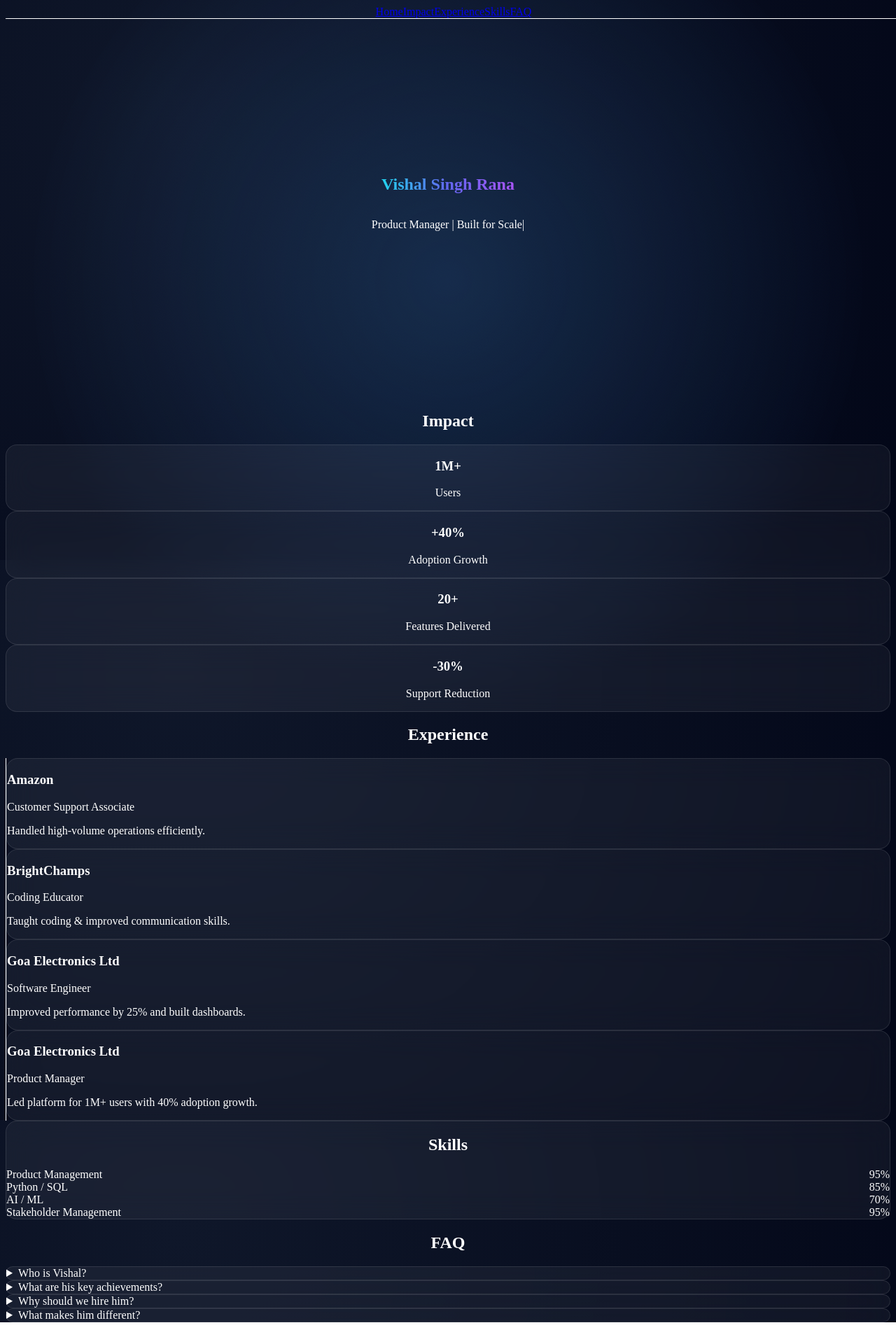
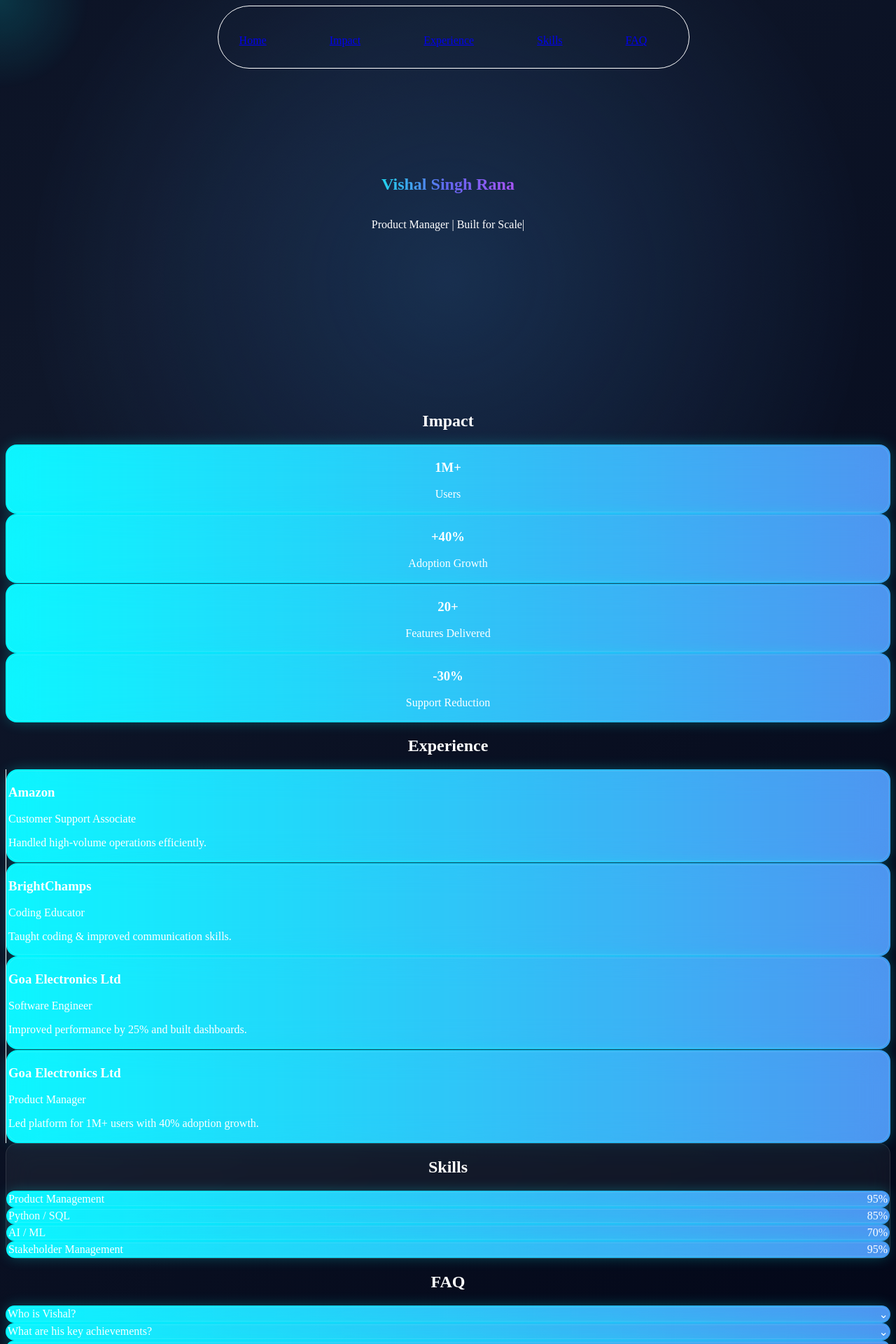
Before and after one commit to VishalSinghRana/AI-Resume, a Next.js app in the folder ai-resume/: page / in a window 1280 px wide. Shown: the top 1920 px of the page at 70% size. Before the commit the page ends 1889 px from the top, so only its background shows below. Built offline with nearby package versions, Linux system fonts and the light colour scheme.

Commit message:
Level 3 UI

```diff
--- /dev/null
+++ b/ai-resume/app/components/CursorGlow.tsx
@@ -0,0 +1,22 @@
+"use client";
+
+import { useEffect, useState } from "react";
+
+export default function CursorGlow() {
+  const [pos, setPos] = useState({ x: 0, y: 0 });
+
+  useEffect(() => {
+    const move = (e: MouseEvent) => {
+      setPos({ x: e.clientX, y: e.clientY });
+    };
+    window.addEventListener("mousemove", move);
+    return () => window.removeEventListener("mousemove", move);
+  }, []);
+
+  return (
+    <div
+      className="cursor-glow"
+      style={{ left: pos.x, top: pos.y }}
+    />
+  );
+}
--- a/ai-resume/app/components/FAQ.tsx
+++ b/ai-resume/app/components/FAQ.tsx
@@ -32,18 +32,38 @@ export default function FAQ() {
 
         <div className="space-y-4">
           {faqs.map((item, index) => (
-            <motion.details
+  <motion.div
     key={index}
-              className="card-hover glass p-4 cursor-pointer"
     initial={{ opacity: 0, y: 20 }}
     whileInView={{ opacity: 1, y: 0 }}
     transition={{ delay: index * 0.15 }}
   >
-              <summary className="font-medium text-cyan-400">
+
+    <div className="border-animate rounded-xl">
+      <details className="glass glow p-5 rounded-xl group cursor-pointer">
+
+        {/* Question */}
+        <summary className="flex justify-between items-center font-medium text-cyan-400 list-none">
           {item.q}
+
+          <span className="transition-transform duration-300 group-open:rotate-180">
+            ⌄
+          </span>
         </summary>
-              <p className="mt-2 text-gray-400">{item.a}</p>
-            </motion.details>
+
+        {/* Answer */}
+        <motion.p
+          className="mt-3 text-gray-400"
+          initial={{ opacity: 0 }}
+          whileInView={{ opacity: 1 }}
+        >
+          {item.a}
+        </motion.p>
+
+      </details>
+    </div>
+
+  </motion.div>
 ))}
         </div>
 
--- a/ai-resume/app/components/Metrics.tsx
+++ b/ai-resume/app/components/Metrics.tsx
@@ -1,6 +1,7 @@
 "use client";
 
 import { motion } from "framer-motion";
+import Tilt from "react-parallax-tilt";
 
 const metrics = [
   { label: "Users", value: "1M+" },
@@ -12,7 +13,7 @@ const metrics = [
 export default function Metrics() {
   return (
     <section id="metrics" className="py-20 px-6 md:px-20">
-      <div className = "max-w-5xl mx-auto">
+      <div className="max-w-5xl mx-auto">
 
 
         <h2 className="text-3xl font-semibold mb-10 text-center">
@@ -23,15 +24,27 @@ export default function Metrics() {
           {metrics.map((item, index) => (
             <motion.div
               key={index}
-            className="card-hover glass p-6 text-center"
               initial={{ opacity: 0, y: 30 }}
               whileInView={{ opacity: 1, y: 0 }}
               transition={{ delay: index * 0.2 }}
             >
+              <Tilt glareEnable={true} glareMaxOpacity={0.2} scale={1.05}>
+
+                <div className="border-animate rounded-2xl">
+                  <div className="glass glow p-6 text-center rounded-2xl">
+
                     <h3 className="text-4xl font-bold text-cyan-400">
                       {item.value}
                     </h3>
-            <p className="mt-2 text-gray-400">{item.label}</p>
+
+                    <p className="mt-2 text-gray-400">
+                      {item.label}
+                    </p>
+
+                  </div>
+                </div>
+
+              </Tilt>
             </motion.div>
           ))}
         </div>
--- a/ai-resume/app/components/Navbar.tsx
+++ b/ai-resume/app/components/Navbar.tsx
@@ -2,30 +2,36 @@
 
 export default function Navbar() {
   return (
-    <nav className="fixed top-0 left-0 w-full z-50 bg-black/50 backdrop-blur-md border-b border-white/10">
-      <div className="max-w-6xl mx-auto px-6 py-3 flex justify-center gap-8 text-sm">
+    <nav className="fixed top-0 left-0 w-full z-50 flex justify-center mt-6">
 
-        <a href="#hero" className="hover:text-cyan-400 transition">
+      {/* OUTER BIG PILL */}
+      <div className="px-6 py-3 rounded-full bg-white/60 backdrop-blur-md border border-white/20 shadow-lg">
+
+        {/* INNER ITEMS */}
+        <div className="flex items-center gap-4 text-lg font-medium">
+
+          <a href="#hero" className="px-5 py-2.5 rounded-full bg-white/5 hover:bg-cyan-400 hover:text-black text-gray-300 transition">
             Home
           </a>
 
-        <a href="#metrics" className="hover:text-cyan-400 transition">
+          <a href="#metrics" className="px-5 py-2.5 rounded-full bg-white/5 hover:bg-cyan-400 hover:text-black text-gray-300 transition">
             Impact
           </a>
 
-        <a href="#timeline" className="hover:text-cyan-400 transition">
+          <a href="#timeline" className="px-5 py-2.5 rounded-full bg-white/5 hover:bg-cyan-400 hover:text-black text-gray-300 transition">
             Experience
           </a>
 
-        <a href="#skills" className="hover:text-cyan-400 transition">
+          <a href="#skills" className="px-5 py-2.5 rounded-full bg-white/5 hover:bg-cyan-400 hover:text-black text-gray-300 transition">
             Skills
           </a>
 
-        <a href="#faq" className="hover:text-cyan-400 transition">
+          <a href="#faq" className="px-5 py-2.5 rounded-full bg-white/5 hover:bg-cyan-400 hover:text-black text-gray-300 transition">
             FAQ
           </a>
 
         </div>
+      </div>
     </nav>
   );
 }
--- a/ai-resume/app/components/Skills.tsx
+++ b/ai-resume/app/components/Skills.tsx
@@ -1,6 +1,7 @@
 "use client";
 
 import { motion } from "framer-motion";
+import Tilt from "react-parallax-tilt";
 
 const skills = [
   { name: "Product Management", level: 95 },
@@ -26,17 +27,32 @@ export default function Skills() {
     whileInView={{ opacity: 1, y: 0 }}
     transition={{ delay: index * 0.15 }}
   >
-              <div className="flex justify-between mb-1">
-                <span>{skill.name}</span>
+    <Tilt scale={1.02}>
+    <div className="border-animate rounded-xl">
+      <div className="glass glow p-4 rounded-xl">
+
+        {/* Header */}
+        <div className="flex justify-between mb-2">
+          <span className="font-medium">{skill.name}</span>
           <span className="text-cyan-400">{skill.level}%</span>
         </div>
 
-              <div className="w-full h-2 bg-gray-800 rounded-full overflow-hidden">
-                <div
-                  className="h-2 bg-gradient-to-r from-cyan-400 to-purple-500"
-                  style={{ width: `${skill.level}%` }}
-                ></div>
+        {/* Bar */}
+        <div className="w-full h-3 bg-gray-800 rounded-full overflow-hidden">
+
+          <motion.div
+            className="h-3 rounded-full bg-gradient-to-r from-cyan-400 via-blue-500 to-purple-500 shadow-[0_0_15px_rgba(0,255,255,0.6)]"
+            initial={{ width: 0 }}
+            whileInView={{ width: `${skill.level}%` }}
+            transition={{ duration: 1.2, delay: index * 0.2 }}
+          />
+
         </div>
+
+      </div>
+    </div>
+    </Tilt>
+
   </motion.div>
 ))}
         </div>
--- a/ai-resume/app/components/Timeline.tsx
+++ b/ai-resume/app/components/Timeline.tsx
@@ -1,6 +1,7 @@
 "use client";
 
 import { motion } from "framer-motion";
+import Tilt from "react-parallax-tilt";
 
 const timeline = [
   {
@@ -37,17 +38,35 @@ export default function Timeline() {
         {timeline.map((item, index) => (
           <motion.div
     key={index}
-            className="mb-10 ml-6 card-hover glass p-4"
+    className="mb-10 ml-6"
     initial={{ opacity: 0, x: -30 }}
     whileInView={{ opacity: 1, x: 0 }}
     transition={{ delay: index * 0.2 }}
   >
-            {/* Dot */}
-            <span className="absolute -left-3 flex h-6 w-6 items-center justify-center rounded-full bg-cyan-400 shadow-lg shadow-cyan-400/50"></span>
 
-            <h3 className="text-xl font-bold">{item.title}</h3>
-            <p className="text-cyan-400">{item.role}</p>
-            <p className="text-gray-400 mt-1">{item.desc}</p>
+    {/* Glow Dot */}
+    <span className="absolute -left-3 flex h-6 w-6 items-center justify-center rounded-full bg-cyan-400 shadow-[0_0_20px_rgba(0,255,255,0.8)]"></span>
+
+    {/* Card */}
+    <Tilt scale={1.03} glareEnable={true} glareMaxOpacity={0.15}>
+    <div className="border-animate rounded-xl">
+      <div className="glass glow p-5 rounded-xl">
+
+        <h3 className="text-xl font-bold">
+          {item.title}
+        </h3>
+
+        <p className="text-cyan-400">
+          {item.role}
+        </p>
+
+        <p className="text-gray-400 mt-1">
+          {item.desc}
+        </p>
+
+      </div>
+    </div>
+</Tilt>
   </motion.div>
         ))}
       </div>
--- a/ai-resume/app/globals.css
+++ b/ai-resume/app/globals.css
@@ -3,8 +3,16 @@
 @tailwind utilities;
 
 body {
-  background: radial-gradient(circle at 20% 20%, #0f172a, #020617);
+  background: linear-gradient(-45deg, #020617, #0f172a, #020617, #1e293b);
+  background-size: 400% 400%;
+  animation: gradientBG 15s ease infinite;
   color: white;
+}
+
+@keyframes gradientBG {
+  0% {background-position: 0% 50%}
+  50% {background-position: 100% 50%}
+  100% {background-position: 0% 50%}
 }
 
 /* Animated gradient layer */
@@ -58,3 +66,56 @@ html {
 .glow:hover {
   box-shadow: 0 0 40px rgba(0,255,255,0.7);
 }
+
+.border-animate {
+  position: relative;
+  border-radius: 16px;
+  padding: 2px;
+  background: linear-gradient(270deg, #00f7ff, #8a2be2, #00f7ff);
+  background-size: 400% 400%;
+  animation: borderMove 6s ease infinite;
+}
+
+@keyframes borderMove {
+  0% {background-position: 0%}
+  50% {background-position: 100%}
+  100% {background-position: 0%}
+}
+
+.cursor-glow {
+  position: fixed;
+  width: 300px;
+  height: 300px;
+  background: radial-gradient(circle, rgba(0,255,255,0.15), transparent 60%);
+  pointer-events: none;
+  transform: translate(-50%, -50%);
+  z-index: 999;
+}
+
+details:hover {
+  transform: translateY(-4px);
+}
+
+nav a {
+  position: relative;
+  padding: 40px 60px 30px 30px;
+}
+
+nav a::after {
+  content: "";
+  position: absolute;
+  width: 0%;
+  height: 2px;
+  bottom: -2px;
+  left: 0;
+  background: cyan;
+  transition: 0.3s;
+}
+
+nav a:hover::after {
+  width: 100%;
+}
+
+nav a:hover {
+  box-shadow: 0 0 10px rgba(0,255,255,0.5);
+}
--- a/ai-resume/app/page.tsx
+++ b/ai-resume/app/page.tsx
@@ -4,10 +4,12 @@ import Timeline from "./components/Timeline";
 import Skills from "./components/Skills"
 import FAQ from "./components/FAQ";
 import Navbar from "./components/Navbar";
+import CursorGlow from "./components/CursorGlow";
 
 export default function Home() {
   return (
     <main className="bg-gradient-to-b from-black via-slate-900 to black text-white">
+      <CursorGlow />
       <Navbar />
       <div className="px-4 md:px-8 pt-20">
       <Hero />
--- a/ai-resume/package.json
+++ b/ai-resume/package.json
@@ -12,7 +12,8 @@
     "framer-motion": "^12.38.0",
     "next": "16.2.1",
     "react": "19.2.4",
-    "react-dom": "19.2.4"
+    "react-dom": "19.2.4",
+    "react-parallax-tilt": "^1.7.320"
   },
   "devDependencies": {
     "@tailwindcss/postcss": "^4",
```
Also changed, not shown: 1 other file (tests, documents, lock files or other folders). Lines whose indentation alone changed are shown as unchanged.
